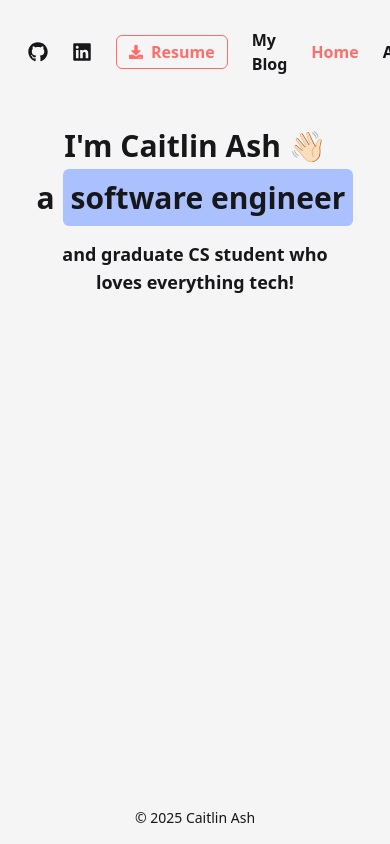
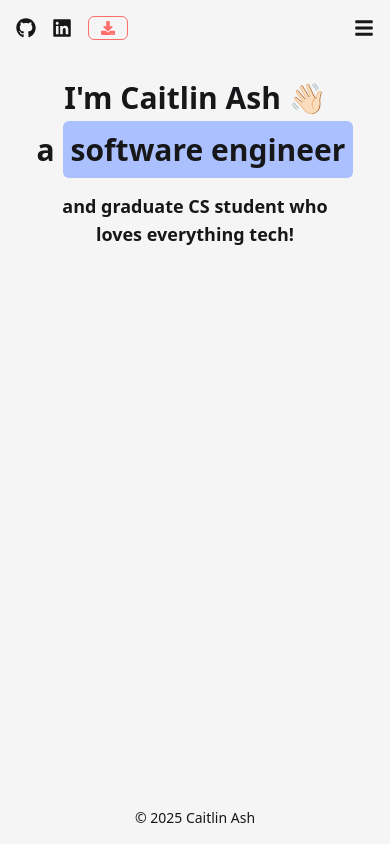
Before and after one commit to bycait27/portfolio, a Next.js app: page / in a window 390 px wide. Built offline with nearby package versions, Linux system fonts and the light colour scheme.

Commit message:
Added responsiveness to Navbar component (hamburger icon, smaller icons on left).

```diff
--- a/src/components/Navbar.jsx
+++ b/src/components/Navbar.jsx
@@ -1,33 +1,39 @@
 'use client';
 
-import { FaGithub, FaLinkedin, FaDownload } from 'react-icons/fa';
+import { useState } from 'react';
+import { FaGithub, FaLinkedin, FaDownload, FaBars, FaTimes } from 'react-icons/fa';
 
 export default function Navbar({ activeSection, setActiveSection }) {
+    const [isMenuOpen, setIsMenuOpen] = useState(false);
+
     const handleNavClick = (section) => {
         setActiveSection(section);
+        setIsMenuOpen(false); // close menu when item is clicked
+    };
+
+    const toggleMenu = () => {
+        setIsMenuOpen(!isMenuOpen);
     };
 
     return (
+        <div className='relative'>
             <div className='flex flex-row text-text-primary font-bold justify-between items-center w-full px-4 py-4'>
-            {/* left side - evenly spaced */}
-            <div className="flex items-center space-x-6 p-3">
-                {/* social icons */}
+                {/* left side - always visible */}
+                <div className="flex items-center space-x-4">
                     <a className='hover:text-text-secondary transition-colors' href='https://github.com/bycait27' target='_blank' rel='noopener noreferrer'>
                         <FaGithub size={20} />
                     </a>
                     <a className='hover:text-text-secondary transition-colors' href='https://linkedin.com/in/caitlin-ash' target='_blank' rel='noopener noreferrer'>
                         <FaLinkedin size={20} />
                     </a>
-                {/* TODO: add updated resume */}
                     <a className='text-text-secondary rounded-md border border-text-secondary px-3 py-1 hover:bg-text-secondary hover:text-background-primary transition-colors flex items-center gap-2' href='/files/resume.pdf' download>
                         <FaDownload size={14} />
-                    Resume
+                        <span className="hidden sm:inline">Resume</span>
                     </a>
-                <a className='hover:text-text-secondary transition-colors' href='/blog'>My Blog</a>
                 </div>
 
-            {/* right side - evenly spaced */}
-            <div className="flex items-center space-x-6 p-3">
+                {/* desktop navigation - hidden on mobile */}
+                <div className="hidden md:flex items-center space-x-6">
                     <button
                         className={`hover:text-text-secondary transition-colors ${activeSection === 'home' ? 'text-text-secondary' : ''}`}
                         onClick={() => handleNavClick('home')}
@@ -59,6 +65,54 @@ export default function Navbar({ activeSection, setActiveSection }) {
                         Contact Me
                     </button>
                 </div>
+
+                {/* mobile hamburger button */}
+                <button
+                    className="md:hidden hover:text-text-secondary transition-colors"
+                    onClick={toggleMenu}
+                    aria-label="Toggle menu"
+                >
+                    {isMenuOpen ? <FaTimes size={20} /> : <FaBars size={20} />}
+                </button>
+            </div>
+
+            {/* mobile dropdown menu */}
+            {isMenuOpen && (
+                <div className="md:hidden absolute top-full left-0 right-0 bg-background-primary border-t border-text-primary/20 shadow-lg z-50">
+                    <div className="flex flex-col space-y-2 p-4">
+                        <button
+                            className={`text-left py-2 px-4 rounded hover:bg-text-highlight/10 transition-colors ${activeSection === 'home' ? 'text-text-secondary bg-text-highlight/5' : 'text-text-primary'}`}
+                            onClick={() => handleNavClick('home')}
+                        >
+                            Home
+                        </button>
+                        <button
+                            className={`text-left py-2 px-4 rounded hover:bg-text-highlight/10 transition-colors ${activeSection === 'about' ? 'text-text-secondary bg-text-highlight/5' : 'text-text-primary'}`}
+                            onClick={() => handleNavClick('about')}
+                        >
+                            About
+                        </button>
+                        <button
+                            className={`text-left py-2 px-4 rounded hover:bg-text-highlight/10 transition-colors ${activeSection === 'projects' ? 'text-text-secondary bg-text-highlight/5' : 'text-text-primary'}`}
+                            onClick={() => handleNavClick('projects')}
+                        >
+                            Projects
+                        </button>
+                        <button
+                            className={`text-left py-2 px-4 rounded hover:bg-text-highlight/10 transition-colors ${activeSection === 'skills' ? 'text-text-secondary bg-text-highlight/5' : 'text-text-primary'}`}
+                            onClick={() => handleNavClick('skills')}
+                        >
+                            Skills
+                        </button>
+                        <button
+                            className={`text-left py-2 px-4 rounded hover:bg-text-highlight/10 transition-colors ${activeSection === 'contact-me' ? 'text-text-secondary bg-text-highlight/5' : 'text-text-primary'}`}
+                            onClick={() => handleNavClick('contact-me')}
+                        >
+                            Contact Me
+                        </button>
+                    </div>
+                </div>
+            )}
         </div>
     );
 };
```
Lines whose indentation alone changed are shown as unchanged.
